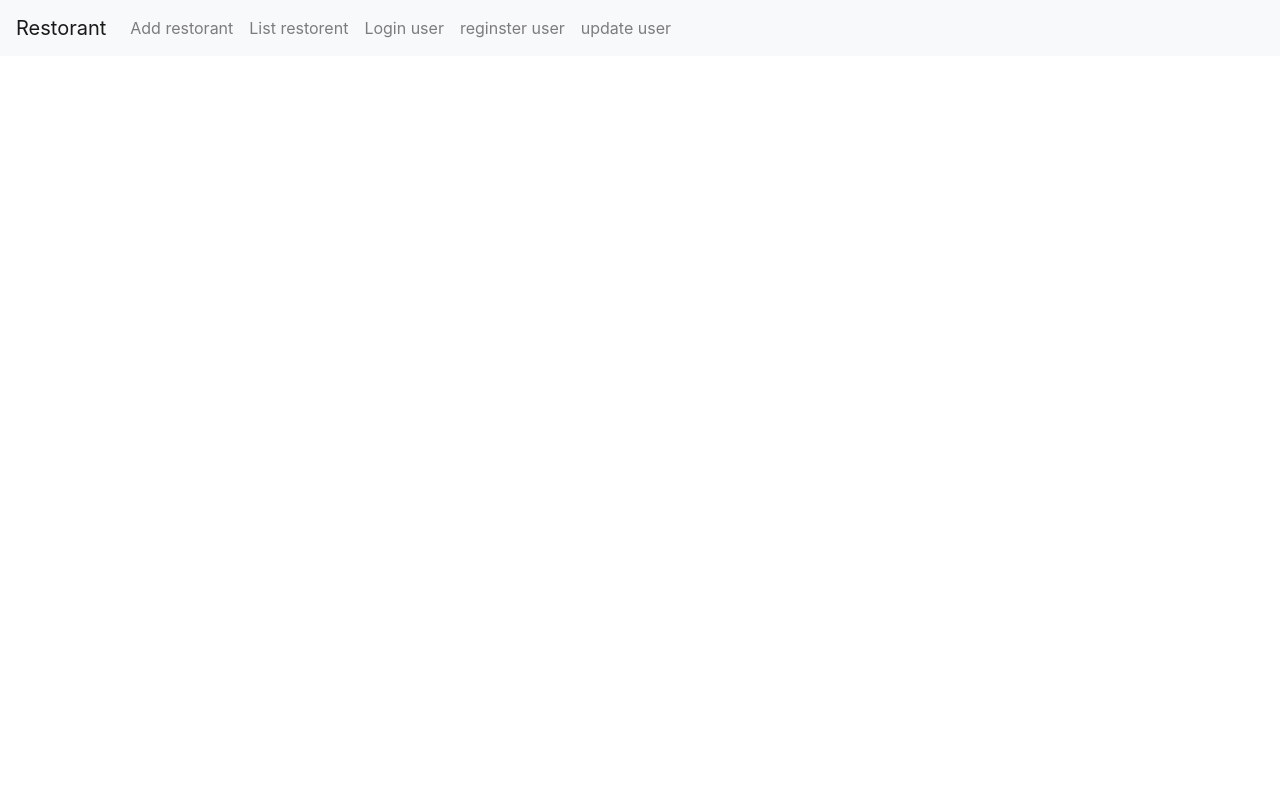
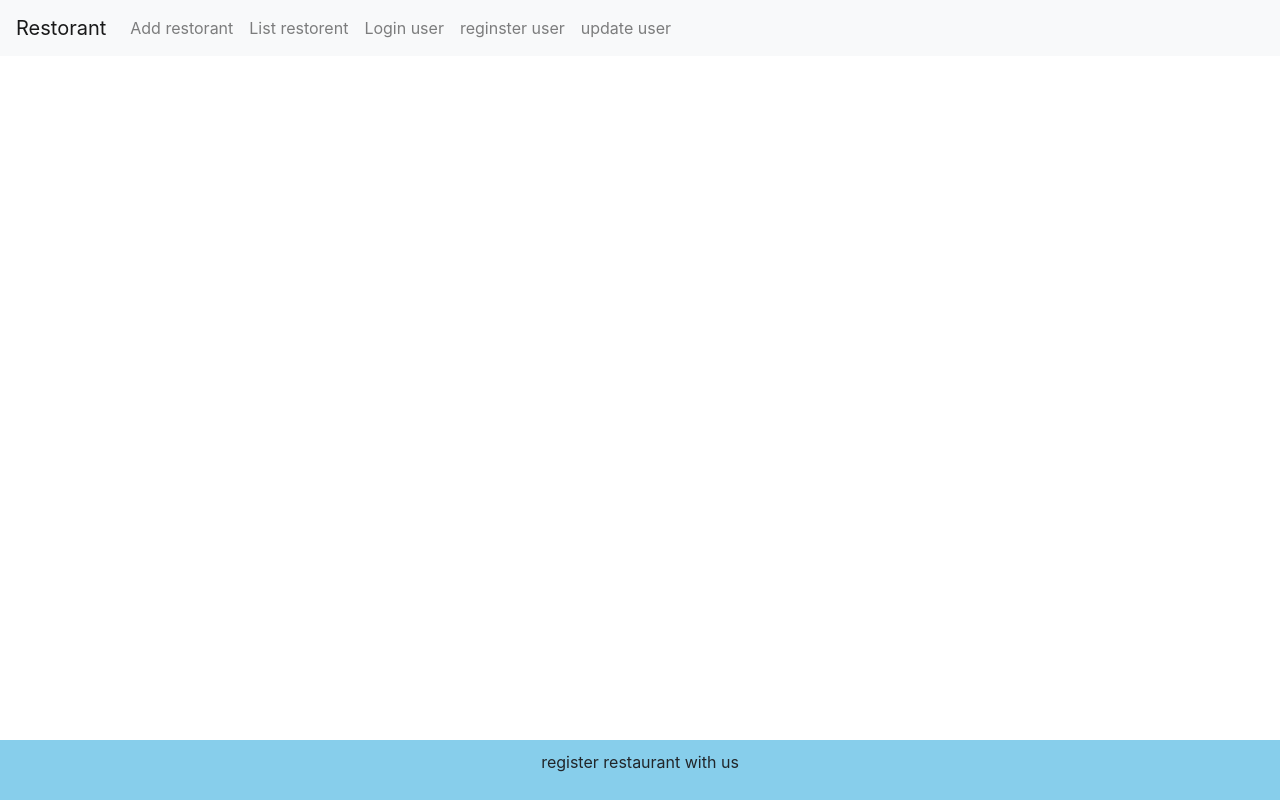
Before and after one commit to balramsingh54/Restorant, an Angular app in the folder resto/: page / in a window 1280 px wide. Built offline with nearby package versions, Linux system fonts and the light colour scheme.

Commit message:
add footer

```diff
--- a/resto/src/app/app.component.html
+++ b/resto/src/app/app.component.html
@@ -1,4 +1,4 @@
-<nav class="navbar navbar-expand-lg navbar-light bg-light">
+<nav class="navbar navbar-expand-sm navbar-light bg-light">
   <a class="navbar-brand" href="#">Restorant</a>
   <button class="navbar-toggler" type="button" data-toggle="collapse" data-target="#navbarNavAltMarkup" aria-controls="navbarNavAltMarkup" aria-expanded="false" aria-label="Toggle navigation">
     <span class="navbar-toggler-icon"></span>
@@ -15,5 +15,10 @@
 </nav>
 
 <div class="container">
-<router-outlet></router-outlet>
+  <router-outlet></router-outlet>
+
+  <footer>
+    <p>register restaurant with us</p>
+  </footer>
+
 </div>
--- a/resto/src/app/app.component.scss
+++ b/resto/src/app/app.component.scss
@@ -0,0 +1,12 @@
+footer{
+    background-color: skyblue;
+    position: absolute;
+    padding: 10px;
+    width: 100%;
+    left: 0px;
+    bottom: 0px;
+}
+
+p{
+    text-align: center;
+}
```
Also changed, not shown: 1 other file (tests, documents, lock files or other folders).
